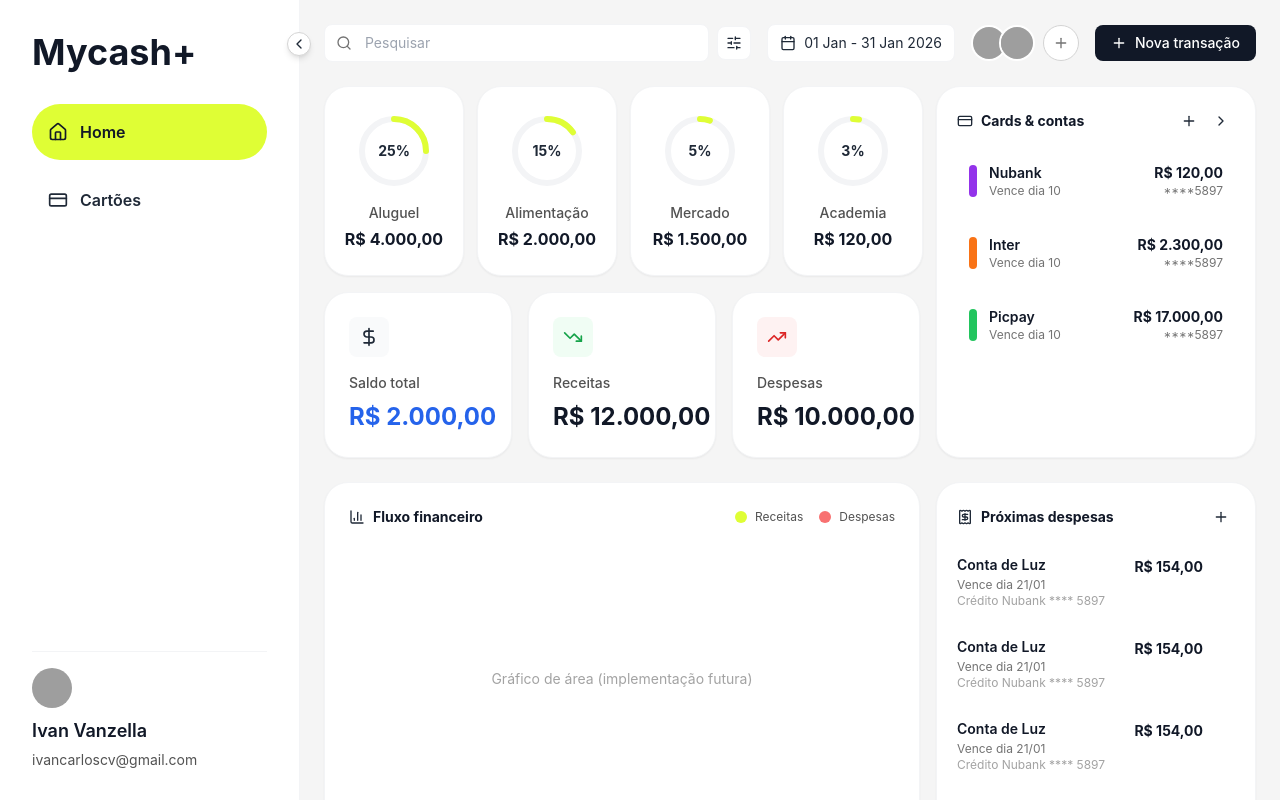
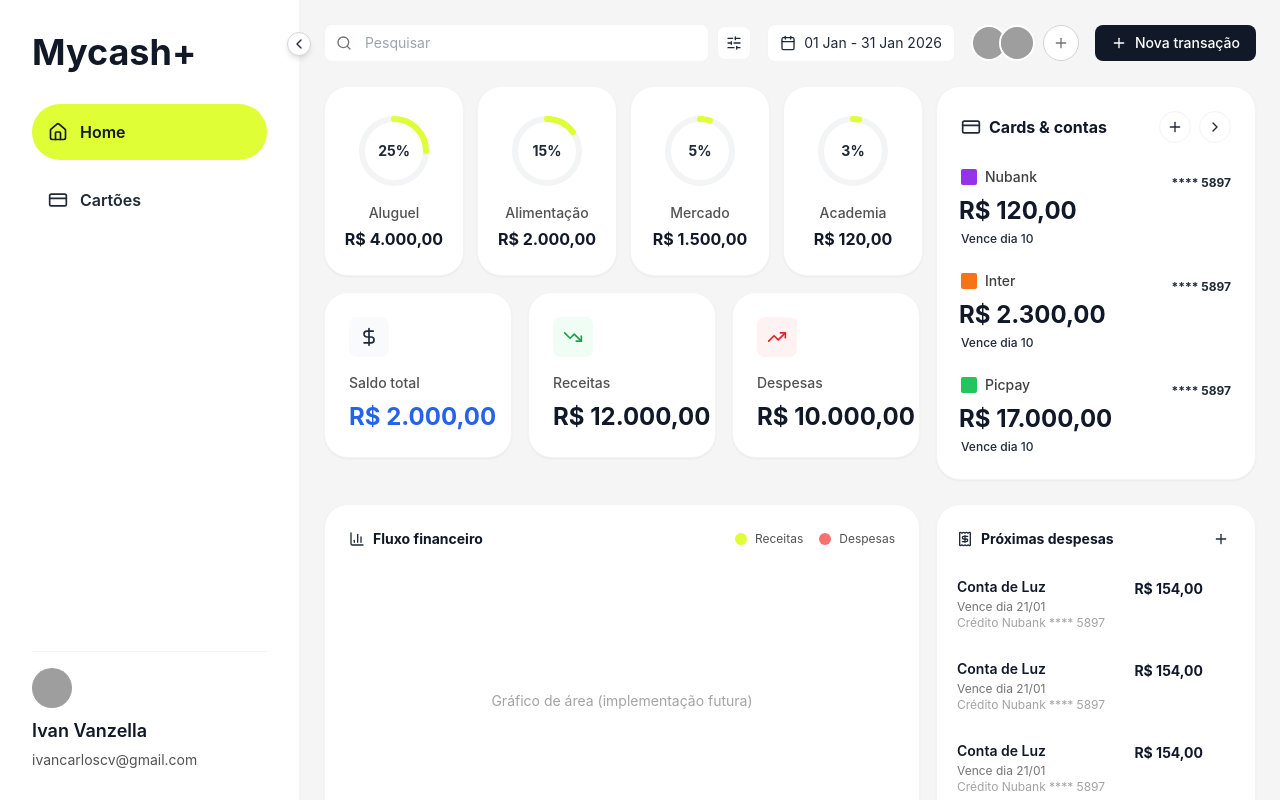
Before and after one commit to ivancv-hub/dashboard-mycash, a React (Vite) app: page /dashboard in a window 1280 px wide. Shown: the top 800 px of the page. Built offline with nearby package versions, Linux system fonts and the light colour scheme; grey boxes are pictures that could not be loaded.

Commit message:
fix: update cards widget layout to match figma vertical values

```diff
--- a/src/components/dashboard/CardsWidget.tsx
+++ b/src/components/dashboard/CardsWidget.tsx
@@ -1,46 +1,60 @@
 import { Card } from '../ui/Card';
 import { Plus, ChevronRight, CreditCard } from 'lucide-react';
 
+// Update CARDS_DATA to include icons if needed, keeping simple for now with colors
 const CARDS_DATA = [
-    { id: '1', name: 'Nubank', amount: 120, cardNumber: '****5897', color: 'bg-purple-600' },
-    { id: '2', name: 'Inter', amount: 2300, cardNumber: '****5897', color: 'bg-orange-500' },
-    { id: '3', name: 'Picpay', amount: 17000, cardNumber: '****5897', color: 'bg-green-500' },
+    { id: '1', name: 'Nubank', amount: 120, cardNumber: '**** 5897', color: 'bg-purple-600' },
+    { id: '2', name: 'Inter', amount: 2300, cardNumber: '**** 5897', color: 'bg-orange-500' },
+    { id: '3', name: 'Picpay', amount: 17000, cardNumber: '**** 5897', color: 'bg-green-500' },
 ];
 
 export function CardsWidget() {
     return (
-        <Card className="p-5 flex flex-col h-full">
-            <div className="flex items-center justify-between mb-4">
+        <Card className="p-6 flex flex-col h-full">
+            <div className="flex items-center justify-between mb-6">
                 <div className="flex items-center gap-2">
-                    <CreditCard className="w-4 h-4 text-neutral-900" />
-                    <h3 className="text-sm font-bold text-neutral-1000">Cards & contas</h3>
+                    <CreditCard className="w-5 h-5 text-neutral-900" />
+                    <h3 className="text-base font-bold text-neutral-1000">Cards & contas</h3>
                 </div>
-                <div className="flex items-center gap-1">
-                    <button className="w-7 h-7 rounded-lg hover:bg-neutral-100 flex items-center justify-center transition-colors">
+                <div className="flex items-center gap-2">
+                    <button className="w-8 h-8 rounded-full border border-neutral-200 hover:bg-neutral-50 flex items-center justify-center transition-colors">
                         <Plus className="w-4 h-4 text-neutral-900" />
                     </button>
-                    <button className="w-7 h-7 rounded-lg hover:bg-neutral-100 flex items-center justify-center transition-colors">
+                    <button className="w-8 h-8 rounded-full border border-neutral-200 hover:bg-neutral-50 flex items-center justify-center transition-colors">
                         <ChevronRight className="w-4 h-4 text-neutral-900" />
                     </button>
                 </div>
             </div>
 
-            <div className="space-y-3 flex-1">
+            <div className="space-y-6 flex-1">
                 {CARDS_DATA.map((card) => (
                     <div
                         key={card.id}
-                        className="flex items-center justify-between p-3 rounded-xl hover:bg-neutral-50 transition-colors cursor-pointer"
+                        className="flex items-start justify-between group cursor-pointer"
                     >
-                        <div className="flex items-center gap-3">
-                            <div className={`w-2 h-8 ${card.color} rounded-full`} />
-                            <div>
-                                <p className="text-sm font-semibold text-neutral-1000">{card.name}</p>
-                                <p className="text-xs text-neutral-500">Vence dia 10</p>
+                        <div className="flex flex-col gap-1">
+                            {/* Bank Name Row */}
+                            <div className="flex items-center gap-2 mb-1">
+                                <div className={`w-4 h-4 ${card.color} rounded-sm flex items-center justify-center`}>
+                                    {/* Icon placeholder */}
+                                </div>
+                                <span className="text-sm font-medium text-neutral-700">{card.name}</span>
                             </div>
+
+                            {/* Value Row */}
+                            <p className="text-2xl font-bold text-neutral-1000 -ml-0.5">
+                                {formatCurrency(card.amount)}
+                            </p>
+
+                            {/* Due Date Row */}
+                            <p className="text-xs font-medium text-neutral-900">
+                                Vence dia 10
+                            </p>
                         </div>
-                        <div className="text-right">
-                            <p className="text-sm font-bold text-neutral-1000">{formatCurrency(card.amount)}</p>
-                            <p className="text-xs text-neutral-500">{card.cardNumber}</p>
+
+                        {/* Right Side: Card Number */}
+                        <div className="pt-0.5">
+                            <span className="text-xs font-bold text-neutral-900">{card.cardNumber}</span>
                         </div>
                     </div>
                 ))}
```
